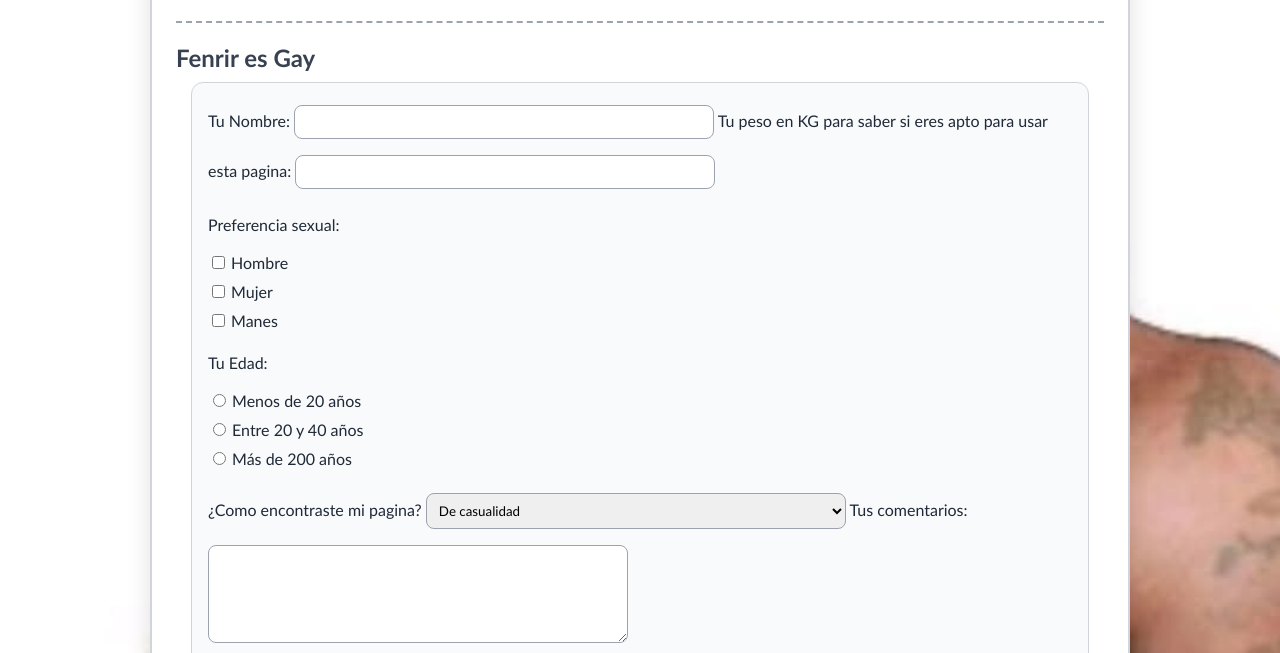
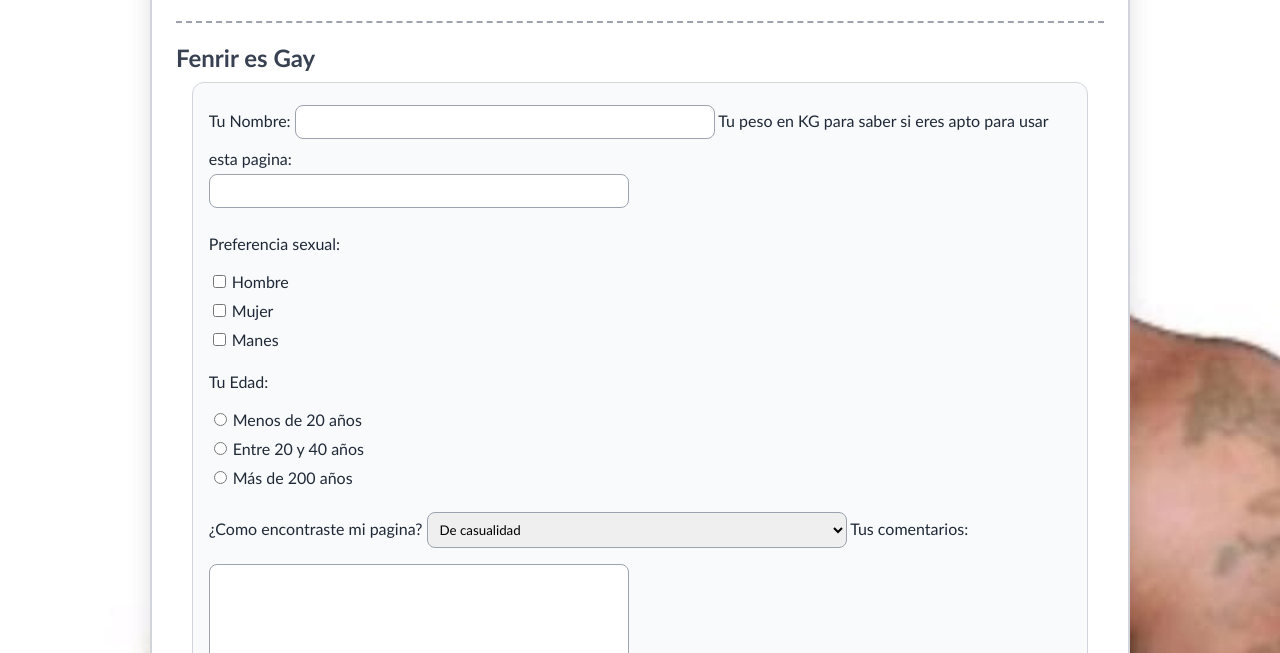
Before and after one commit to israalvizar-ux/diamredpagina, a plain HTML site: page index.html in a window 1280 px wide. Shown: the part 95-748 px from the top of the page. Drawn offline with Linux system fonts and the light colour scheme.

Commit message:
Update index.html

```diff
--- a/index.html
+++ b/index.html
@@ -180,7 +180,7 @@
         <label>Tu Nombre:</label>
         <input type="text" name="nombre" size="30">
 
-        <label>Tu peso en KG para saber si eres apto para usar esta pagina:</label>
+        <label>Tu peso en KG para saber si eres apto para usar esta pagina:</label><br>
         <input type="text" name="clave" size="8">
 
         <p>Preferencia sexual:</p>
```
